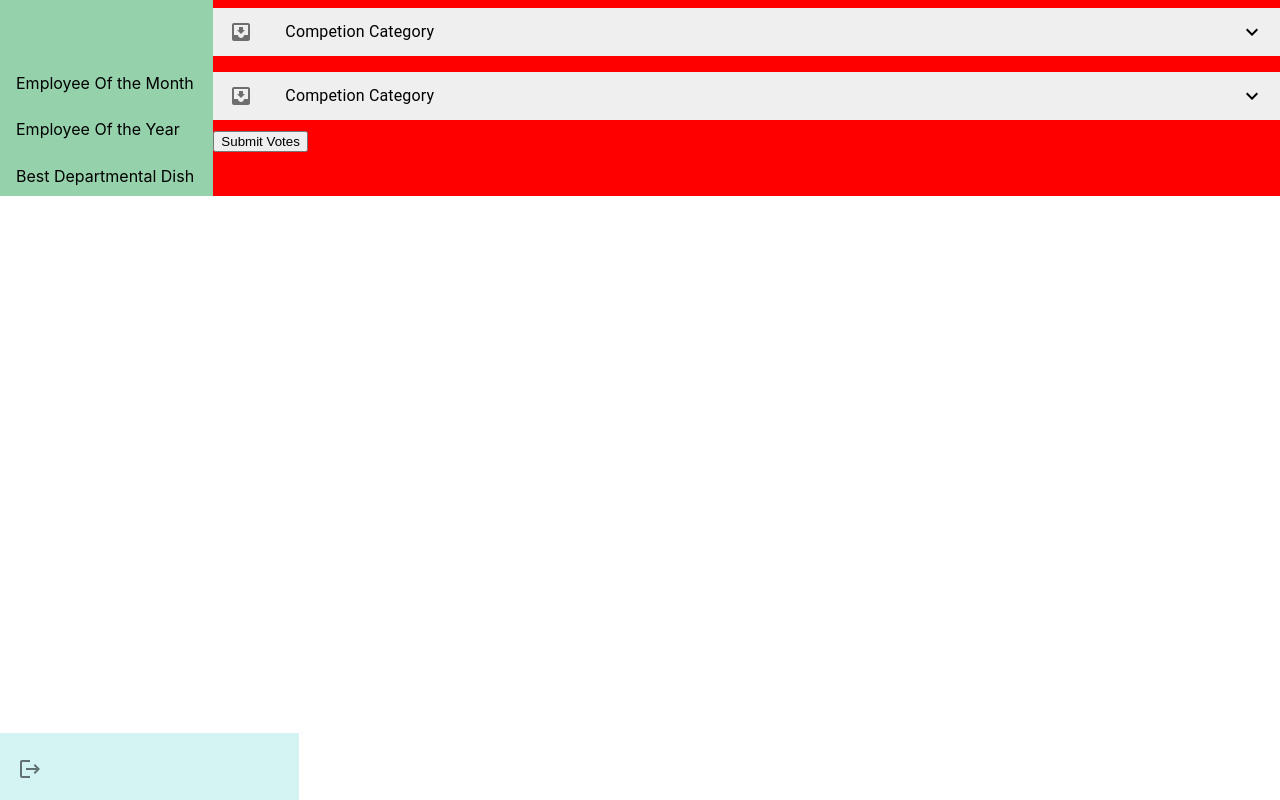
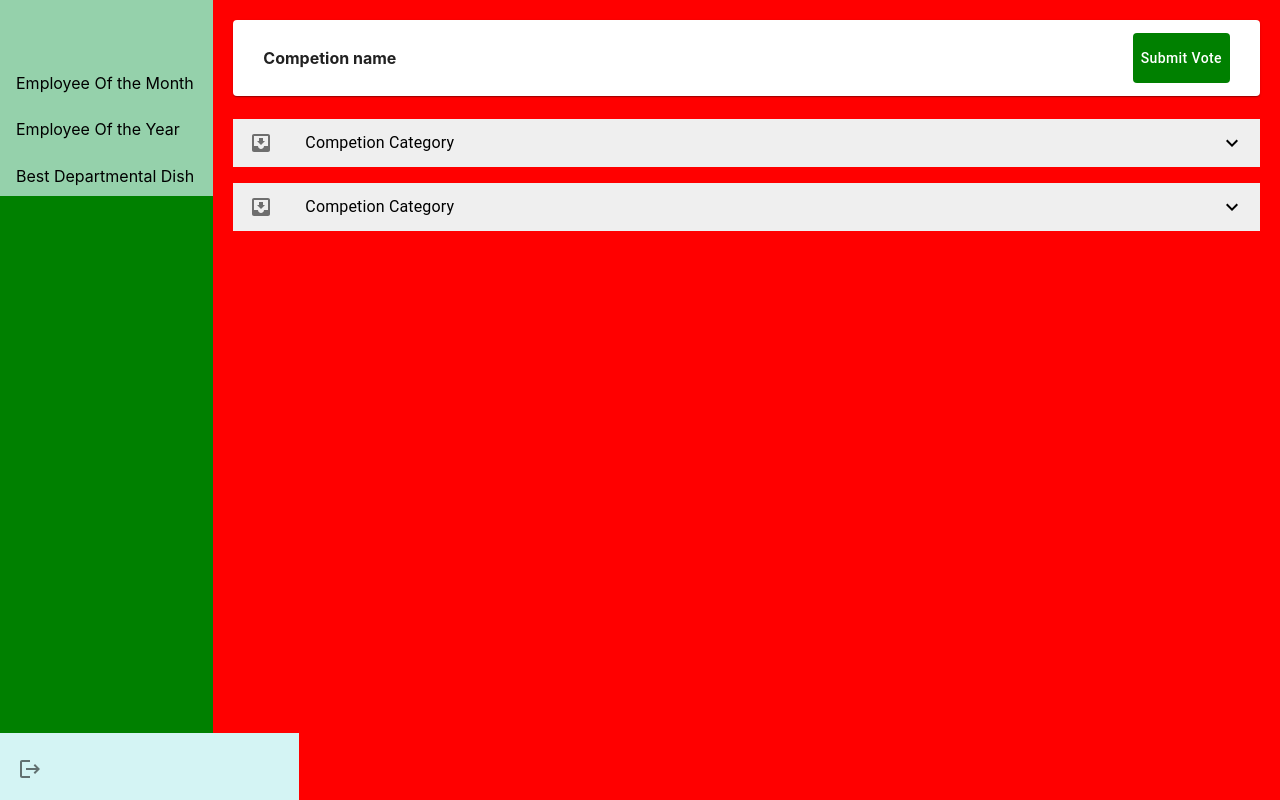
Before and after one commit to ericawudi/eaovote, a React (Create React App) app: page / in a window 1280 px wide. Built offline with nearby package versions, Linux system fonts and the light colour scheme; no server answers; data requests are answered from the project's data file.

Commit message:
added header component to competition page

```diff
--- a/src/competition/category/categories.jsx
+++ b/src/competition/category/categories.jsx
@@ -1,14 +1,10 @@
-import { useCompetitionContext } from "../index/competition-provider";
 import Category from "./category";
 
 export default function Categories() {
-  const { submitVotes } = useCompetitionContext();
-
   return (
     <div>
       <Category />
       <Category />
-      <button onClick={submitVotes}>Submit Votes</button>
     </div>
   );
 }
--- a/src/competition/category/category.jsx
+++ b/src/competition/category/category.jsx
@@ -8,7 +8,6 @@ import ExpandLess from "@mui/icons-material/ExpandLess";
 import ExpandMore from "@mui/icons-material/ExpandMore";
 import { Grid } from "@mui/material";
 import Participants from "../participant/participants";
-import classes from "../styles/contest.module.css";
 import useCategoryLogicHook from "../logic-hooks/category";
 
 export default function Category(id) {
@@ -18,7 +17,7 @@ export default function Category(id) {
   } = useCategoryLogicHook(id);
 
   return (
-    <div className={classes.contest__category_main}>
+    <div>
       <List
         style={{
           display: "flex",
--- a/src/competition/index/competition.jsx
+++ b/src/competition/index/competition.jsx
@@ -1,10 +1,21 @@
-import CompetitionProvider from "./competition-provider";
+import { Grid, Paper, Button } from "@mui/material";
 import Categories from "../category/categories";
+import useCompetitionLogicHook from "../logic-hooks/competition";
+import classes from "../styles/competition.module.css";
 
 export default function Competition() {
+  const { submitVotes } = useCompetitionLogicHook();
   return (
-    <CompetitionProvider>
-      <Categories />
-    </CompetitionProvider>
+    <div className={classes.competition__main}>
+      <Paper className={classes.competition__header}>
+        <p className={classes.competition__title}>Competion name</p>
+        <Button className={classes.submit_votes_btn} onClick={submitVotes}>
+          Submit Vote
+        </Button>
+      </Paper>
+      <div>
+        <Categories />
+      </div>
+    </div>
   );
 }
--- a/src/competition/logic-hooks/category.js
+++ b/src/competition/logic-hooks/category.js
@@ -1,8 +1,8 @@
 import { useState } from "react";
-import { useCompetitionContext } from "../index/competition-provider";
+import useCompetitionLogicHook from "./competition";
 
 export default function useCategoryLogicHook() {
-  const { addNewVote, removeVote } = useCompetitionContext();
+  const { addNewVote, removeVote } = useCompetitionLogicHook();
   const [showParticipants, setShowParticipants] = useState(false);
   const [categoryId, setCategoryId] = useState(null);
   const [selectedPartipantId, setSelectedParticipantId] = useState(null);
--- /dev/null
+++ b/src/competition/logic-hooks/competition.js
@@ -0,0 +1,26 @@
+import { useState } from "react";
+
+export default function useCompetitionLogicHook() {
+  const [votes, setVotes] = useState([]);
+
+  const addNewVote = ({ categoryId, participantId }) => {
+    const duplicate = votes.find((vote) => vote.categoryId === categoryId);
+    const updatedVotes = duplicate
+      ? votes.map((vote) =>
+          vote.categoryId === categoryId ? { ...vote, participantId } : vote
+        )
+      : [...votes, { categoryId, participantId }];
+
+    return setVotes(updatedVotes);
+  };
+  const removeVote = (categoryId) => {
+    const upddatedVotes = votes.filter(
+      (vote) => categoryId === vote.categoryId
+    );
+    return setVotes(upddatedVotes);
+  };
+
+  const submitVotes = () => console.log({ SUMBIT: votes });
+
+  return { addNewVote, removeVote, submitVotes };
+}
--- /dev/null
+++ b/src/competition/styles/competition.module.css
@@ -0,0 +1,26 @@
+.competition__main {
+  padding: 20px;
+}
+
+.competition__header {
+  display: flex;
+  align-items: center;
+  justify-content: space-between;
+  padding: 10px 30px;
+  margin-bottom: 15px;
+}
+
+.competition__title {
+  font-weight: bolder;
+}
+
+.submit_votes_btn {
+  height: 50px;
+  min-width: 120px;
+  color: white !important;
+  background: green !important;
+  text-transform: none !important;
+}
+.submit_votes_btn:hover {
+  background: black !important;
+}
--- a/src/competition/styles/contest.module.css
+++ /dev/null
@@ -1,10 +0,0 @@
-.contest__category_main {
-  /* display: "flex",
-        flex: 1,
-        justifyContent: "stretch",
-        alignContent: "stretch",
-        flexDirection: "column",
-        height: "100%",
-        width: "inherit",
-        background: "yellow", */
-}
--- a/src/pages/Dashboard.js
+++ b/src/pages/Dashboard.js
@@ -26,11 +26,11 @@ function Dashboard() {
   const toggleSidebar = () => setShowDrawer((prev) => !prev);
 
   return (
-    <div>
+    <div style={{ height: "100vh" }}>
       <SidebarDrawer open={showDrawer} onClose={toggleSidebar}>
         <SideBarNav />
       </SidebarDrawer>
-      <Grid container direction="row">
+      <Grid container direction="row" sx={{ height: "100%" }}>
         {showSidebar ? (
           <Grid item sm={2} style={{ background: "green" }}>
             <SideBarNav />
```
Also changed, not shown: src/competition/logic-hooks/contest-logic-hook.js (added).
